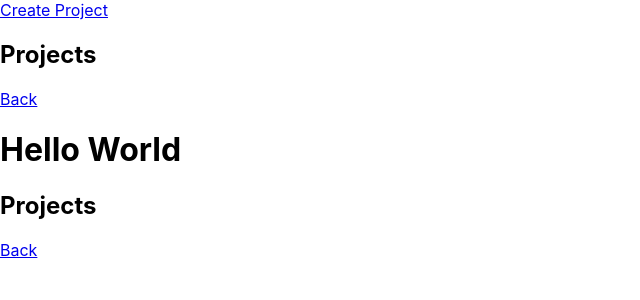
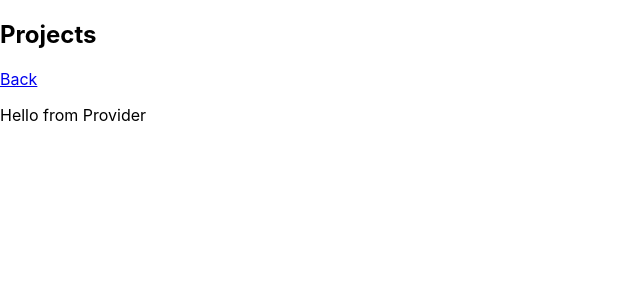
Before and after one commit to jahorinac/02-react, a React (Create React App) app: page /create in a window 1280 px wide. Shown: the top 300 px of the page, without its empty margins (0-640 px from the left). Built offline with nearby package versions, Linux system fonts and the light colour scheme.

Commit message:
relize simple react context (parent - child)

```diff
--- a/src/App.js
+++ b/src/App.js
@@ -1,6 +1,6 @@
 import React, { Component } from 'react';
 import {BrowserRouter, Switch, Route} from 'react-router-dom';
-import MainPage from './components/MainPage'
+import MainPage, { MyContext } from './components/MainPage'
 import CreateProject from './components/CreateProject'
 
 
@@ -11,12 +11,11 @@ class App extends Component {
         return (
             <BrowserRouter>
                 <div className="App">
-                    <MainPage>
-                        <CreateProject/>
-                    </MainPage>
                     <Switch>
-                        <Route exact path='/' component={MainPage}/>
-                        <Route path='/create' component={CreateProject}/>
+                        <MyContext.Provider value="Hello from Provider">
+                            <Route exact path='/' component={MainPage}/>
+                            <Route path='/create' component={CreateProject}/>
+                        </MyContext.Provider>
                     </Switch>
                 </div>
             </BrowserRouter>
--- a/src/components/CreateProject.js
+++ b/src/components/CreateProject.js
@@ -1,6 +1,6 @@
 import React, { Component } from 'react';
 import { Link } from 'react-router-dom';
-import { MyContextConsumer } from './MainPage'
+import { MyContext } from './MainPage'
 
 
 class CreateProject extends Component{
@@ -9,7 +9,13 @@ class CreateProject extends Component{
             <div className="container">
                 <h2>Projects</h2>
                 <Link to='/'>Back</Link>
-                <MyContextConsumer>{({ title }) => <h1>{title}</h1>}</MyContextConsumer>
+                <MyContext.Consumer>
+                    { value => (
+                        <p>
+                            {value}
+                        </p>
+                    )}
+                </MyContext.Consumer>
             </div>
         )
     }
--- a/src/components/MainPage.js
+++ b/src/components/MainPage.js
@@ -3,9 +3,9 @@ import { Link } from 'react-router-dom';
 
 const MyContext = React.createContext("anything");
 
-const MyContextConsumer = MyContext.Consumer;
-
-const someData = {title: "Hello World"};
+// const MyContextConsumer = MyContext.Consumer;
+//
+// const someData = {title: "Hello World"};
 
 
 class MainPage extends Component{
@@ -15,10 +15,11 @@ class MainPage extends Component{
         return(
             <div className="main">
                 <Link to='/create'>Create Project</Link>
-                <MyContext.Provider value={someData}>{this.props.children}</MyContext.Provider>
+                {/*<MyContext.Provider value={someData}>{this.props.children}</MyContext.Provider>*/}
             </div>
         )
     }
 }
-export { MyContextConsumer };
+export { MyContext };
+//export { MyContextConsumer };
 export default MainPage;
```
Also changed, not shown: 1 other file (tests, documents, lock files or other folders).
